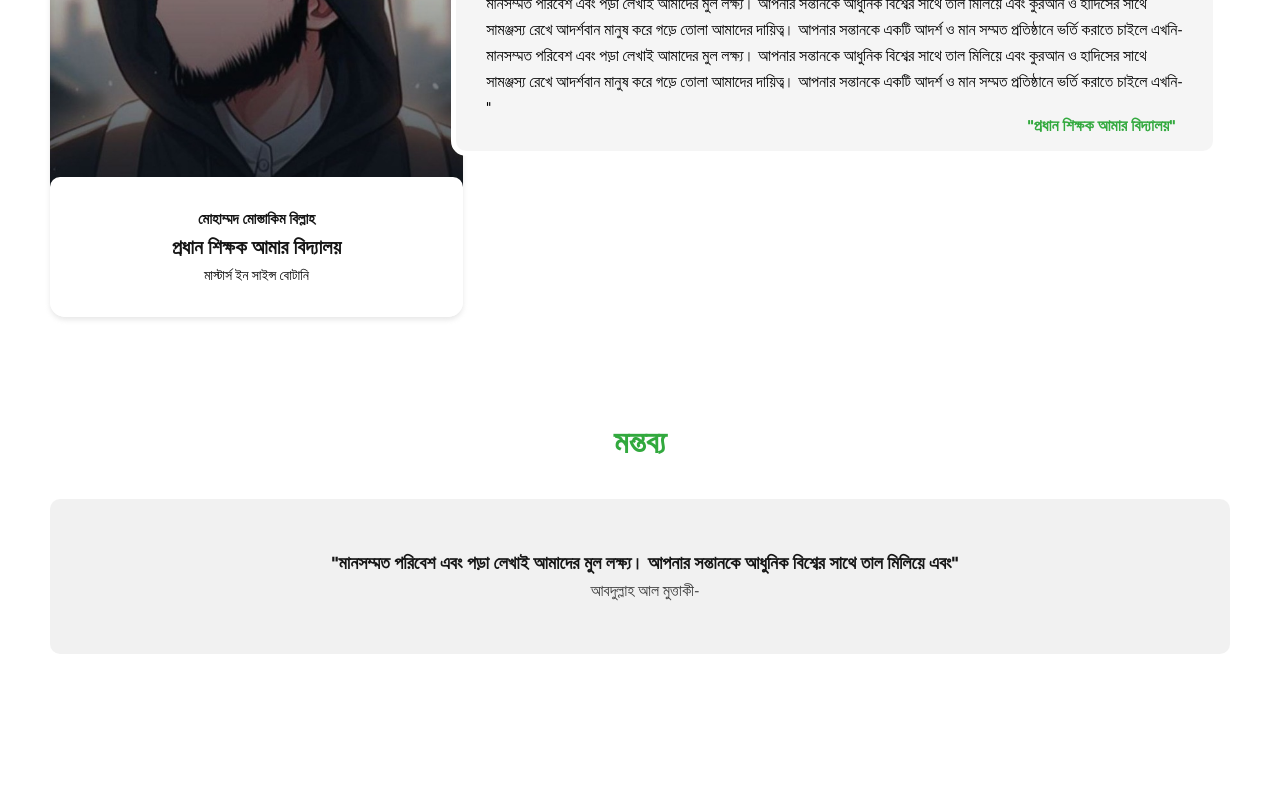
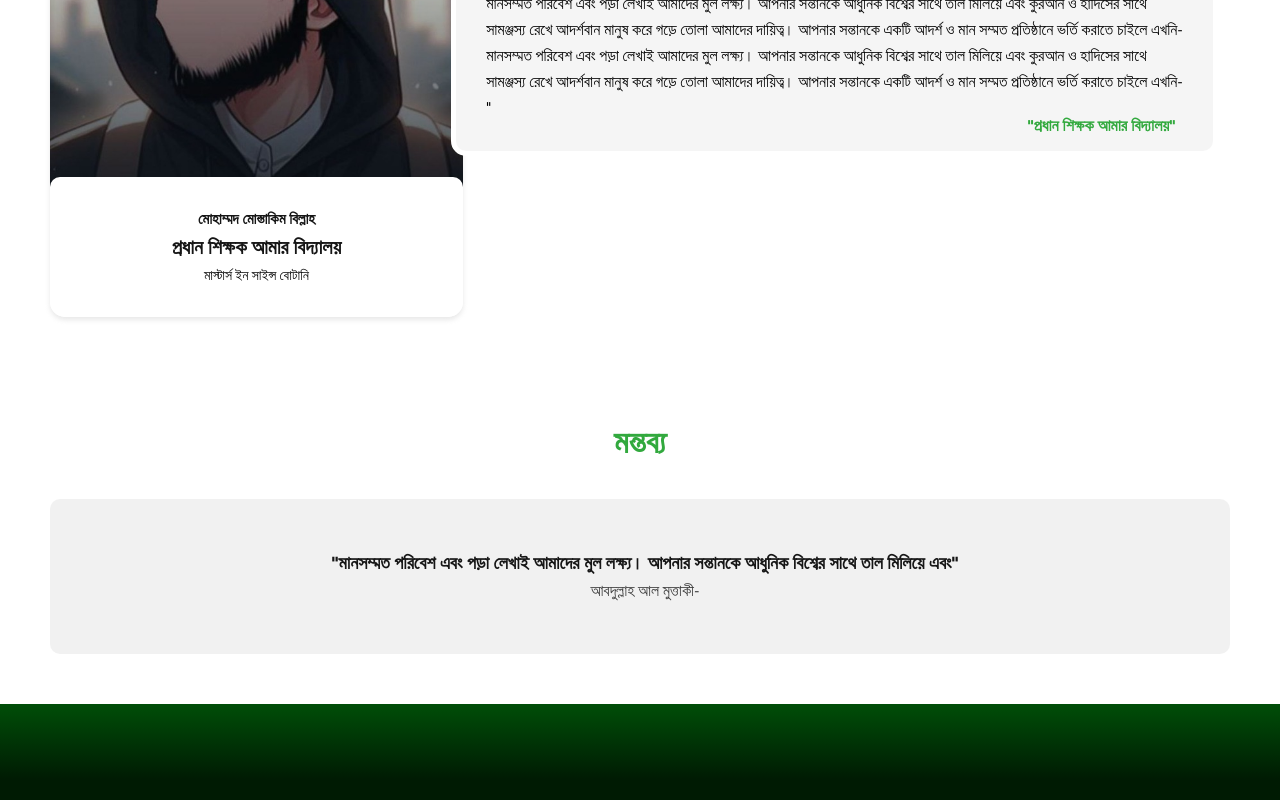
Before and after one commit to MdMostakimBillah/school-management, a React (Vite) app: page / in a window 1280 px wide. Shown: the part 3013-3813 px from the top of the page. Before the commit the page ends 3717 px from the top, so only its background shows below. Built offline with nearby package versions, Linux system fonts and the light colour scheme.

Commit message:
footer section add but do nothing here

```diff
--- /dev/null
+++ b/src/components/Footer.jsx
@@ -0,0 +1,10 @@
+import classes from "./style/Footer.module.css";
+const Footer = () => {
+  return (
+    <div className={classes.footer}>
+      <div className="container_page"></div>
+    </div>
+  );
+};
+
+export default Footer;
--- a/src/components/pages/Home.jsx
+++ b/src/components/pages/Home.jsx
@@ -6,6 +6,7 @@ import GoodResultStudents from "../GoodResultStudents";
 import Hero from "../Hero";
 import HeadTeacherVoice from "../HeadTeacherVoice";
 import OthersComment from "../OthersComment";
+import Footer from "../Footer";
 const Home = () => {
   return (
     <>
@@ -18,6 +19,7 @@ const Home = () => {
         <HeadTeacherVoice />
         <OthersComment />
       </div>
+      <Footer />
     </>
   );
 };
--- /dev/null
+++ b/src/components/style/Footer.module.css
@@ -0,0 +1,7 @@
+.footer {
+  background: rgb(0, 51, 5);
+  background: linear-gradient(0deg, rgb(0, 27, 3) 25%, rgb(0, 78, 8) 100%);
+  width: 100%;
+
+  padding: 50px 0;
+}
```
